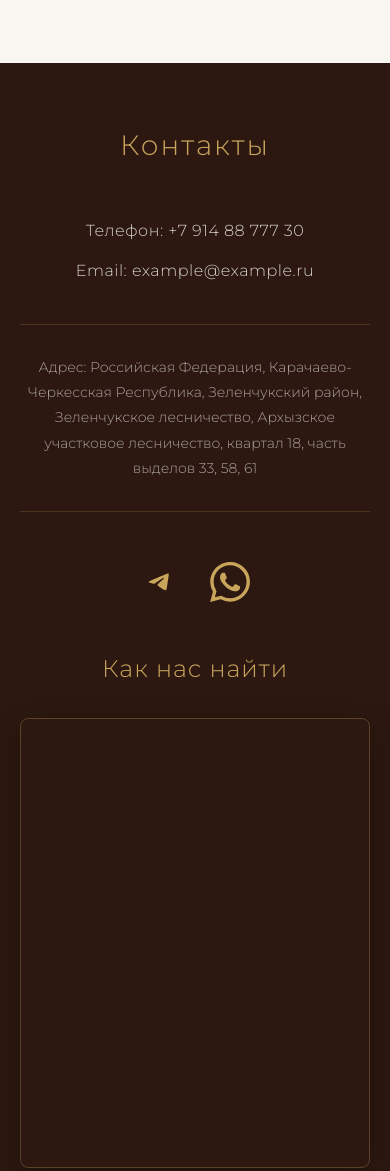
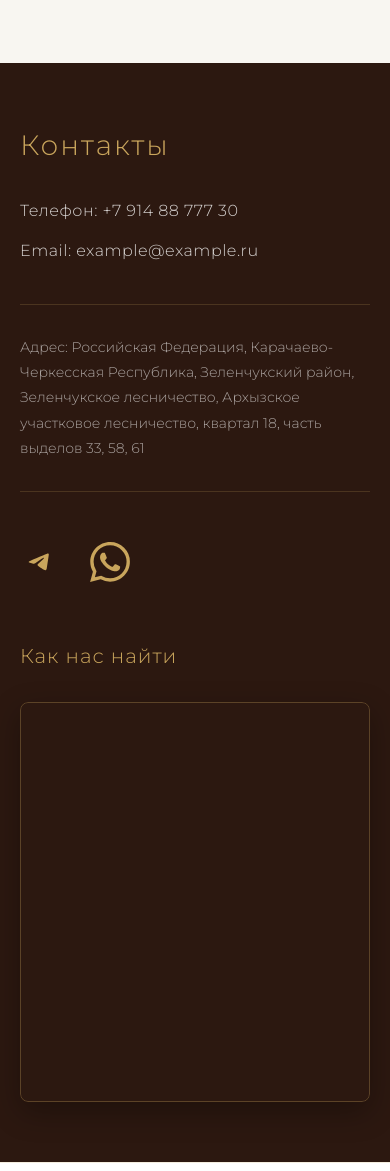
Before and after one commit to mariamaksikova/grant-arkhyz, a website: page index.html in a window 390 px wide. Shown: the part 7740-8911 px from the top of the page. Drawn offline with Linux system fonts and the light colour scheme; no server answers.

Commit message:
Улучшен layout контактов: заголовок слева, два равных блока
- Заголовок 'Контакты' перемещен в левый блок
- Два блока (контакты и карта) на одинаковом расстоянии
- Улучшена карта с точным адресом и маркером
- Добавлены эффекты hover для карты
- Улучшены адаптивные стили для мобильных устройств

```diff
--- a/index.html
+++ b/index.html
@@ -271,15 +271,16 @@
     <section id="contacts" class="section contacts-section">
         <div class="container">
             <div class="contacts-wrapper">
-                <h2>Контакты</h2>
                 <div class="contacts-layout">
                     <div class="contacts-left">
+                        <h2>Контакты</h2>
                         <div class="contact-info">
                             <p>Телефон: +7 914 88 777 30</p>
                             <p>Email: example@example.ru</p>
                         </div>
                         <div class="contact-address">
-                            <p>Адрес: Российская Федерация, Карачаево-Черкесская Республика, Зеленчукский район, Зеленчукское
+                            <p>Адрес: Российская Федерация, Карачаево-Черкесская Республика, Зеленчукский район,
+                                Зеленчукское
                                 лесничество, Архызское участковое лесничество, квартал 18, часть выделов 33, 58, 61</p>
                         </div>
                         <div class="social-links">
@@ -302,12 +303,9 @@
                         <h3>Как нас найти</h3>
                         <div class="map-wrapper">
                             <iframe
-                                src="https://yandex.ru/map-widget/v1/?text=Российская%20Федерация%2C%20Карачаево-Черкесская%20Республика%2C%20Зеленчукский%20район%2C%20Зеленчукское%20лесничество%2C%20Архызское%20участковое%20лесничество%2C%20квартал%2018&z=14&ll=41.2794,43.5600&pt=41.2794,43.5600&l=map"
-                                width="100%"
-                                height="450"
-                                frameborder="0"
-                                allowfullscreen="true"
-                                style="border-radius: 8px; border: 1px solid rgba(201, 165, 92, 0.3);">
+                                src="https://yandex.ru/map-widget/v1/?um=constructor%3A0&mode=search&text=Российская%20Федерация%2C%20Карачаево-Черкесская%20Республика%2C%20Зеленчукский%20район%2C%20Зеленчукское%20лесничество%2C%20Архызское%20участковое%20лесничество%2C%20квартал%2018&z=14"
+                                width="100%" height="500" frameborder="0" allowfullscreen="true"
+                                style="border-radius: 8px; border: 1px solid rgba(201, 165, 92, 0.3); box-shadow: 0 10px 30px rgba(0, 0, 0, 0.2);">
                             </iframe>
                         </div>
                     </div>
--- a/styles.css
+++ b/styles.css
@@ -774,27 +774,27 @@ body {
 }
 
 .contacts-wrapper {
-    max-width: 1200px;
+    max-width: 1400px;
     margin: 0 auto;
-}
-
-.contacts-wrapper h2 {
-    font-size: 36px;
-    margin-bottom: 50px;
-    font-weight: 300;
-    letter-spacing: 2px;
-    color: var(--gold-color);
-    text-align: center;
 }
 
 .contacts-layout {
     display: grid;
     grid-template-columns: 1fr 1fr;
-    gap: 60px;
+    gap: 80px;
     align-items: start;
 }
 
 .contacts-left {
+    text-align: left;
+}
+
+.contacts-left h2 {
+    font-size: 36px;
+    margin-bottom: 50px;
+    font-weight: 300;
+    letter-spacing: 2px;
+    color: var(--gold-color);
     text-align: left;
 }
 
@@ -841,6 +841,26 @@ body {
     font-weight: 300;
     letter-spacing: 1px;
     text-align: left;
+}
+
+.map-wrapper {
+    width: 100%;
+    border-radius: 8px;
+    overflow: hidden;
+    box-shadow: 0 10px 30px rgba(0, 0, 0, 0.3);
+    transition: transform 0.3s ease, box-shadow 0.3s ease;
+}
+
+.map-wrapper:hover {
+    transform: translateY(-5px);
+    box-shadow: 0 15px 40px rgba(0, 0, 0, 0.4);
+}
+
+.map-wrapper iframe {
+    display: block;
+    width: 100%;
+    height: 500px;
+    border: none;
 }
 
 .map-wrapper {
@@ -1737,19 +1757,29 @@ body {
 
     .contacts-layout {
         grid-template-columns: 1fr;
-        gap: 40px;
+        gap: 50px;
     }
 
     .contacts-left {
-        text-align: center;
+        text-align: left;
+    }
+
+    .contacts-left h2 {
+        font-size: 28px;
+        margin-bottom: 30px;
     }
 
     .social-links {
-        justify-content: center;
+        justify-content: flex-start;
     }
 
     .map-container h3 {
-        text-align: center;
+        text-align: left;
+        font-size: 20px;
+    }
+
+    .map-wrapper iframe {
+        height: 400px;
     }
 
     .card-content,
```
Also changed, not shown: start-sales.html (+4 -4 lines).
